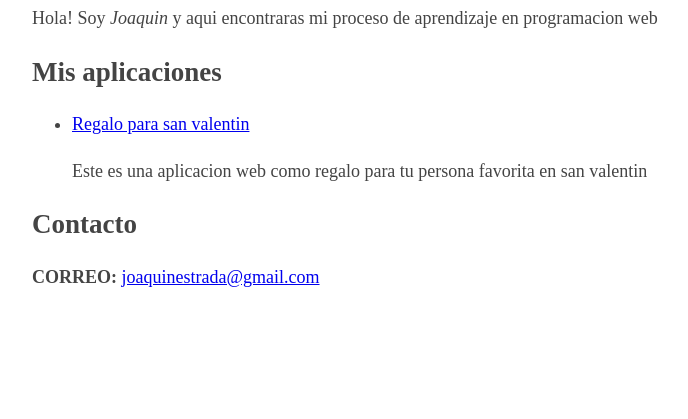
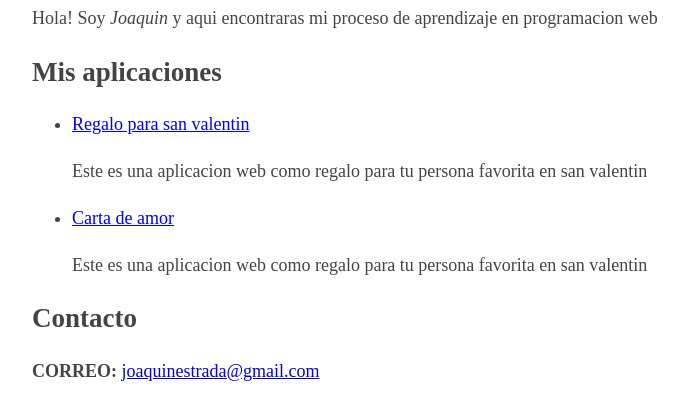
Before and after one commit to Joaquin2003-MG/La-pagina-web, a plain HTML site: page index.html in a window 1280 px wide. Shown: the part 103-522 px from the top of the page, without its empty margins (283-971 px from the left). Drawn offline with Linux system fonts and the light colour scheme.

Commit message:
Update index.html

```diff
--- a/index.html
+++ b/index.html
@@ -31,6 +31,10 @@
                 <a href="./bebe/index.html">Regalo para san valentin</a>
                 <p>Este es una aplicacion web como regalo para tu persona favorita en san valentin</p>
             </li>
+            <li>
+                <a href="./carta de amor/index.html">Carta de amor</a>
+                <p>Este es una aplicacion web como regalo para tu persona favorita en san valentin</p>
+            </li>
         </ul>
         <h2>Contacto</h2>
         <p>
```
